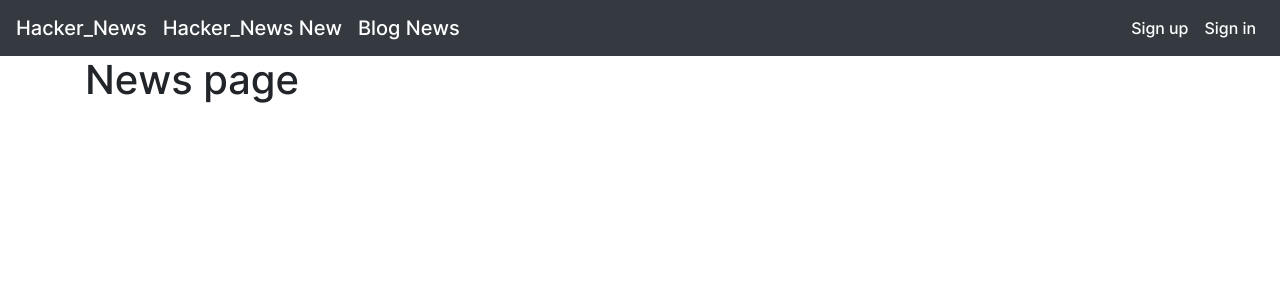
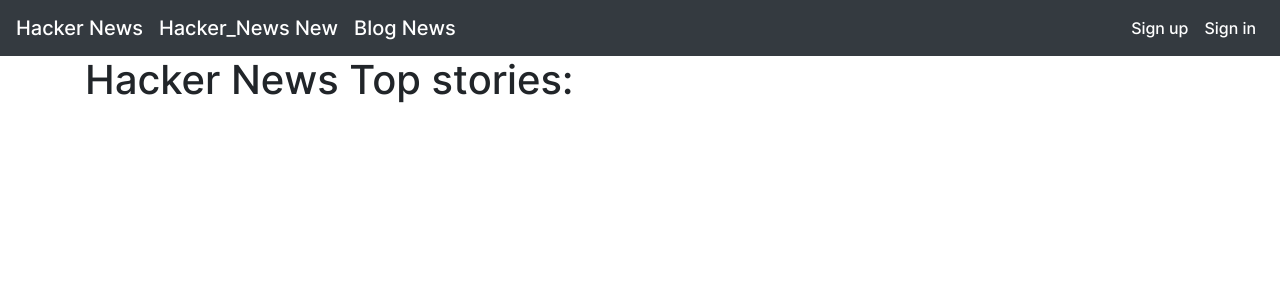
Before and after one commit to BorodaUA/flask_frontend, a Python web app: template news/templates/hn_topstories.html in a window 1280 px wide. Shown: the top 300 px of the page. Run offline with Jinja, Linux system fonts and the light colour scheme; the template is opened without the code that fills it, so the values that code supplies are empty; some libraries are stand-ins or nearby versions.

Commit message:
/hackernews/<page_number> hackernews_top_stories endpoint rework

```diff
--- a/news/templates/base.html
+++ b/news/templates/base.html
@@ -19,7 +19,7 @@
 </head>
 <body>
   <nav class="navbar navbar-expand-sm bg-dark navbar-dark justify-content-end">
-    <a class="navbar-brand" href="{{url_for('news.top_news_page_func', page_number=1)}}">Hacker_News</a>
+    <a class="navbar-brand" href="{{url_for('news.hackernews_top_stories_page_func', page_number=1)}}">Hacker News</a>
     <a class="navbar-brand" href="{{url_for('news.new_news_page_func', page_number=1)}}">Hacker_News New</a>
     <a class="navbar-brand" href="{{url_for('news.blog_news_page_func', page_number=1)}}">Blog News</a>
     <a class="ml-auto mr-1"></a>
--- a/news/templates/hn_topstories.html
+++ b/news/templates/hn_topstories.html
@@ -1,28 +1,31 @@
 {% extends "base.html" %}
 {% block content %}
-
 <div class="container">
-    <h1>News page</h1>
+    <h1>Hacker News Top stories:</h1>
+<br>
 {% if stories %}
 {% for item in stories['items'] %}
     <div class="story">
         <div class="card">
-            <a class="title_url" href="{{ url_for(story_view_func, story_id=item.hn_id)}}"><h5 class="card-header">{{item.title}}</h5></a>
+            <a class="title_url" href="#"><h5 class="card-header">{{item.title}}</h5></a>
             <div class="card-body">
-              <h5 class="card-title">{{item.by}}</h5>
-              <a href={{item.hn_url}}><p class="card-text">{{item.hn_url}}</p></a>
-              <a href="{{item.url}}" class="btn btn-primary">Story url</a>
-              <a href="#" class="btn btn-primary">{{item.score}}</a>
+                <a href="https://news.ycombinator.com/user?id={{item.by}}" target="_blank" class="hn_profile_url"><h5 class="card-title">{{item.by}}</h5></a>
+                {% if item.url %}
+                    <a href="{{item.url}}" target="_blank" class="btn btn-primary">Story url</a>
+                {% else %}
+                    <a href="https://news.ycombinator.com/item?id={{item.hn_id}}" target="_blank" class="btn btn-primary">Story url</a>
+                {% endif  %}
+                <a href="#" class="btn btn-primary">{{item.score}}</a>
             </div>
           </div>
     </div>
 {% endfor %}
 <br>
-<nav aria-label="Page navigation example">
+<nav aria-label="Page navigation">
     <ul class="pagination pagination-lg justify-content-center">
     {% if stories.has_previous %}
         <li class="page-item">
-            <a class="page-link" href="{{ url_for(current_view_func, page_number=stories.previous_page)}}" tabindex="-1" aria-disabled="true">Previous</a>
+            <a class="page-link" href="{{ url_for('news.hackernews_top_stories_page_func', page_number=stories.previous_page)}}" tabindex="-1" aria-disabled="true">Previous</a>
         </li>
     {% else %}
         <li class="page-item disabled">
@@ -31,27 +34,27 @@
     {% endif %}
 
     {% if stories.current_page != 1 and stories.previous_page != 1  %}
-        <li class="page-item"><a class="page-link" href="{{ url_for(current_view_func, page_number=1)}}">1</a></li>
+        <li class="page-item"><a class="page-link" href="{{ url_for('news.hackernews_top_stories_page_func', page_number=1)}}">1</a></li>
         <li class="page-item disabled"><a class="page-link" href="#">...</a></li>
     {% endif %}
 
     {% if stories.previous_page  %}
-        <li class="page-item"><a class="page-link" href="{{ url_for(current_view_func, page_number=stories.previous_page)}}">{{stories.previous_page}}</a></li>
+        <li class="page-item"><a class="page-link" href="{{ url_for('news.hackernews_top_stories_page_func', page_number=stories.previous_page)}}">{{stories.previous_page}}</a></li>
     {% endif %}
 
-        <li class="page-item active"><a class="page-link" href="{{ url_for(current_view_func, page_number=stories.current_page)}}">{{stories.current_page}}</a></li>
+        <li class="page-item active"><a class="page-link" href="{{ url_for('news.hackernews_top_stories_page_func', page_number=stories.current_page)}}">{{stories.current_page}}</a></li>
 
     {% if stories.next_page %}
-        <li class="page-item"><a class="page-link" href="{{ url_for(current_view_func, page_number=stories.next_page)}}">{{stories.next_page}}</a></li>
+        <li class="page-item"><a class="page-link" href="{{ url_for('news.hackernews_top_stories_page_func', page_number=stories.next_page)}}">{{stories.next_page}}</a></li>
     {% endif %}
     {% if stories.current_page != stories.pages and stories.current_page != stories.pages - 1 %}
         <li class="page-item disabled"><a class="page-link" href="#">...</a></li>
-        <li class="page-item"><a class="page-link" href="{{ url_for(current_view_func, page_number=stories.pages)}}">{{stories.pages}}</a></li>
+        <li class="page-item"><a class="page-link" href="{{ url_for('news.hackernews_top_stories_page_func', page_number=stories.pages)}}">{{stories.pages}}</a></li>
     {% endif %}
 
     {% if stories.has_next %}
         <li class="page-item">
-            <a class="page-link" href="{{ url_for(current_view_func, page_number=stories.next_page)}}">Next</a>
+            <a class="page-link" href="{{ url_for('news.hackernews_top_stories_page_func', page_number=stories.next_page)}}">Next</a>
         </li>
     {% else %}
         <li class="page-item disabled">
@@ -61,8 +64,6 @@
     </ul>
   </nav>
   <br>
-
-
 </div>
 {% endif %}
 {% endblock %}
```
Also changed, not shown: errors/bp.py (+6 -2 lines), news/bp.py (+6 -5 lines), news/views/hackernews.py (+0 -34 lines), news/views/hackernews_top_stories.py (added, +37 -0 lines).
